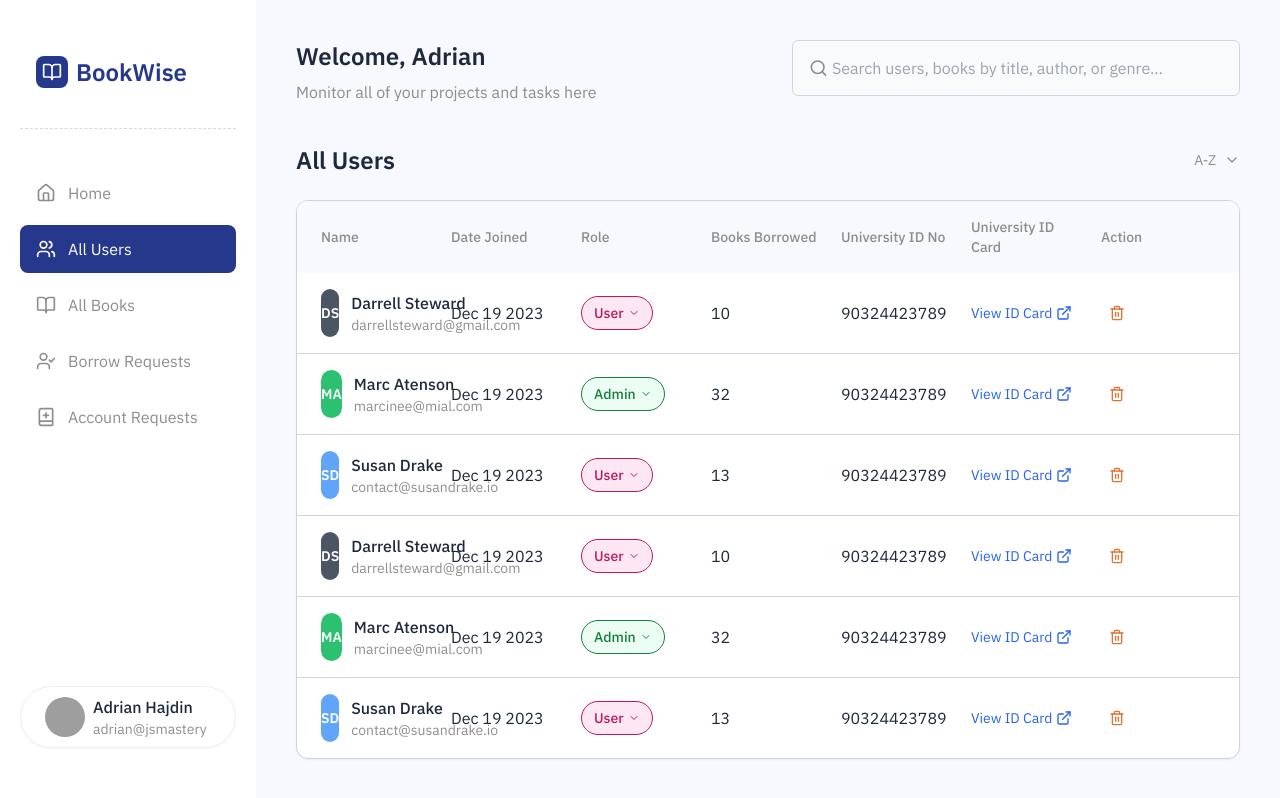
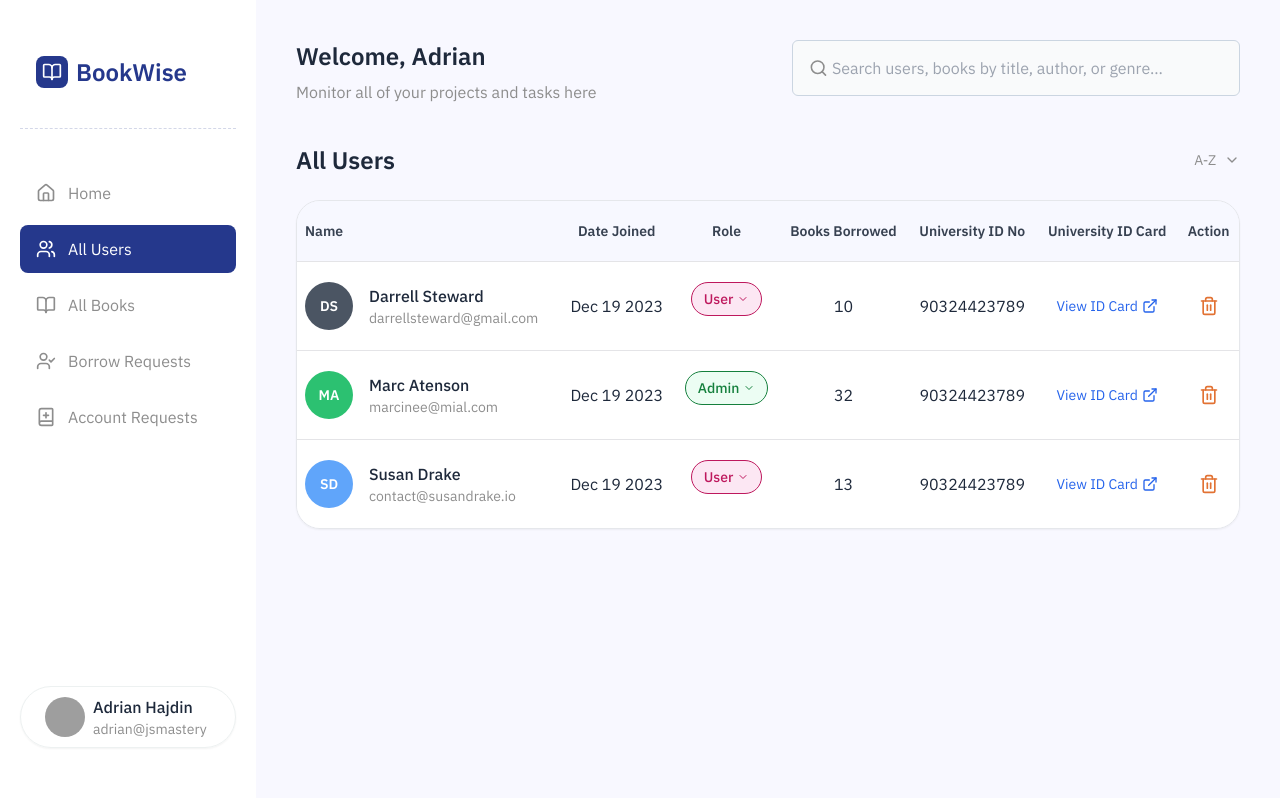
Before and after one commit to Euphoric-Coder/ShelfWise---College-Library-Management-System, a Next.js app: page /admin/all-users in a window 1280 px wide. Built offline with nearby package versions, Linux system fonts and the light colour scheme; grey boxes are pictures that could not be loaded.

Commit message:
Modified the table of all users page

```diff
--- a/components/Admin/AllUsersPage.jsx
+++ b/components/Admin/AllUsersPage.jsx
@@ -8,6 +8,15 @@ import {
   DropdownMenuItem,
   DropdownMenuTrigger,
 } from "@/components/ui/dropdown-menu";
+import {
+  Table,
+  TableBody,
+  TableCaption,
+  TableCell,
+  TableHead,
+  TableHeader,
+  TableRow,
+} from "@/components/ui/table";
 
 const AllUsersPage = () => {
   const [users, setUsers] = useState([
@@ -44,39 +53,6 @@ const AllUsersPage = () => {
       initials: "SD",
       bgColor: "bg-blue-400",
     },
-    {
-      id: "4",
-      name: "Darrell Steward",
-      email: "darrellsteward@gmail.com",
-      dateJoined: "Dec 19 2023",
-      role: "User",
-      booksBorrowed: 10,
-      universityId: "90324423789",
-      initials: "DS",
-      bgColor: "bg-gray-600",
-    },
-    {
-      id: "5",
-      name: "Marc Atenson",
-      email: "marcinee@mial.com",
-      dateJoined: "Dec 19 2023",
-      role: "Admin",
-      booksBorrowed: 32,
-      universityId: "90324423789",
-      initials: "MA",
-      bgColor: "bg-green-500",
-    },
-    {
-      id: "6",
-      name: "Susan Drake",
-      email: "contact@susandrake.io",
-      dateJoined: "Dec 19 2023",
-      role: "User",
-      booksBorrowed: 13,
-      universityId: "90324423789",
-      initials: "SD",
-      bgColor: "bg-blue-400",
-    },
   ]);
 
   const handleRoleChange = (userId, newRole) => {
@@ -86,8 +62,9 @@ const AllUsersPage = () => {
   };
 
   return (
-    <div className="all-users-container">
-      <div className="all-users-header">
+    <div className="w-full">
+      {/* Page Header */}
+      <div className="flex items-center justify-between mb-6">
         <h1 className="text-2xl font-semibold text-dark-400">All Users</h1>
         <div className="flex items-center gap-2 text-sm text-light-500">
           <span>A-Z</span>
@@ -95,39 +72,44 @@ const AllUsersPage = () => {
         </div>
       </div>
 
-      <div className="all-users-table mt-6">
-        <div className="all-users-table-header">
-          <div className="all-users-table-row">
-            <div className="all-users-table-cell font-medium text-light-500">
+      {/* Table */}
+      <div className="overflow-hidden rounded-3xl border border-gray-200 shadow-sm">
+        <Table>
+          <TableHeader>
+            <TableRow className="bg-[#f7f8ff] hover:bg-[#f7f8ff]">
+              <TableHead className="text-left font-semibold text-gray-700 py-5">
                 Name
-            </div>
-            <div className="all-users-table-cell font-medium text-light-500">
+              </TableHead>
+              <TableHead className="text-center font-semibold text-gray-700 py-5">
                 Date Joined
-            </div>
-            <div className="all-users-table-cell font-medium text-light-500">
+              </TableHead>
+              <TableHead className="text-center font-semibold text-gray-700 py-5">
                 Role
-            </div>
-            <div className="all-users-table-cell font-medium text-light-500">
+              </TableHead>
+              <TableHead className="text-center font-semibold text-gray-700 py-5">
                 Books Borrowed
-            </div>
-            <div className="all-users-table-cell font-medium text-light-500">
+              </TableHead>
+              <TableHead className="text-center font-semibold text-gray-700 py-5">
                 University ID No
-            </div>
-            <div className="all-users-table-cell font-medium text-light-500">
+              </TableHead>
+              <TableHead className="text-center font-semibold text-gray-700 py-5">
                 University ID Card
-            </div>
-            <div className="all-users-table-cell font-medium text-light-500">
+              </TableHead>
+              <TableHead className="text-center font-semibold text-gray-700 py-5">
                 Action
-            </div>
-          </div>
-        </div>
+              </TableHead>
+            </TableRow>
+          </TableHeader>
 
-        <div className="all-users-table-body">
+          <TableBody>
             {users.map((user) => (
-            <div key={user.id} className="all-users-table-row">
+              <TableRow
+                key={user.id}
+                className="bg-white hover:bg-gray-50 transition-colors"
+              >
                 {/* Name */}
-              <div className="all-users-table-cell">
-                <div className="flex items-center gap-3">
+                <TableCell className="text-left py-5">
+                  <div className="flex items-center gap-4">
                     <div
                       className={`w-12 h-12 rounded-full flex items-center justify-center text-white font-semibold text-sm ${user.bgColor}`}
                     >
@@ -140,19 +122,17 @@ const AllUsersPage = () => {
                       <p className="text-sm text-light-500">{user.email}</p>
                     </div>
                   </div>
-              </div>
+                </TableCell>
 
-              {/* Date */}
-              <div className="all-users-table-cell">
-                <span className="text-dark-400 text-base">
+                {/* Date Joined */}
+                <TableCell className="text-center py-5 text-dark-400 text-base">
                   {user.dateJoined}
-                </span>
-              </div>
+                </TableCell>
 
-              {/* Role with DropdownMenu */}
-              <div className="all-users-table-cell">
+                {/* Role Dropdown */}
+                <TableCell className="flex justify-center text-center py-5">
                   <DropdownMenu>
-                  <DropdownMenuTrigger asChild className="">
+                    <DropdownMenuTrigger asChild>
                       <button
                         className={`all-users-role-badge focus:outline-none focus:ring-0 focus-visible:ring-0 ${
                           user.role === "Admin"
@@ -169,7 +149,9 @@ const AllUsersPage = () => {
                         onClick={() => handleRoleChange(user.id, "User")}
                         className="flex items-center justify-between"
                       >
-                      <span className="text-pink-600 font-medium">User</span>
+                        <span className="all-users-role-badge-dropdown role-user">
+                          User
+                        </span>
                         {user.role === "User" && (
                           <Check className="w-4 h-4 text-pink-600" />
                         )}
@@ -178,46 +160,45 @@ const AllUsersPage = () => {
                         onClick={() => handleRoleChange(user.id, "Admin")}
                         className="flex items-center justify-between"
                       >
-                      <span className="text-green-600 font-medium">Admin</span>
+                        <span className="all-users-role-badge-dropdown role-admin">
+                          Admin
+                        </span>
                         {user.role === "Admin" && (
                           <Check className="w-4 h-4 text-green-600" />
                         )}
                       </DropdownMenuItem>
                     </DropdownMenuContent>
                   </DropdownMenu>
-              </div>
+                </TableCell>
 
                 {/* Books Borrowed */}
-              <div className="all-users-table-cell">
-                <span className="text-dark-400 text-base">
+                <TableCell className="text-center py-5 text-dark-400 text-base">
                   {user.booksBorrowed}
-                </span>
-              </div>
+                </TableCell>
 
                 {/* University ID */}
-              <div className="all-users-table-cell">
-                <span className="text-dark-400 text-base">
+                <TableCell className="text-center py-5 text-dark-400 text-base">
                   {user.universityId}
-                </span>
-              </div>
+                </TableCell>
 
                 {/* ID Card */}
-              <div className="all-users-table-cell">
-                <button className="text-blue-600 hover:underline flex items-center text-sm gap-1">
+                <TableCell className="text-center py-5">
+                  <button className="text-blue-600 hover:underline inline-flex items-center text-sm gap-1">
                     View ID Card
                     <ExternalLink className="w-4 h-4" />
                   </button>
-              </div>
+                </TableCell>
 
-              {/* Action */}
-              <div className="all-users-table-cell">
-                <button className="p-2 rounded-md hover:bg-red-50">
-                  <Trash2 className="w-4 h-4 text-red-500" />
+                {/* Delete Action */}
+                <TableCell className="text-center py-5">
+                  <button className="p-2 rounded-md hover:bg-red-50 transition-colors">
+                    <Trash2 className="w-5 h-5 text-red-500" />
                   </button>
-              </div>
-            </div>
+                </TableCell>
+              </TableRow>
             ))}
-        </div>
+          </TableBody>
+        </Table>
       </div>
     </div>
   );
```
Lines whose indentation alone changed are shown as unchanged.
